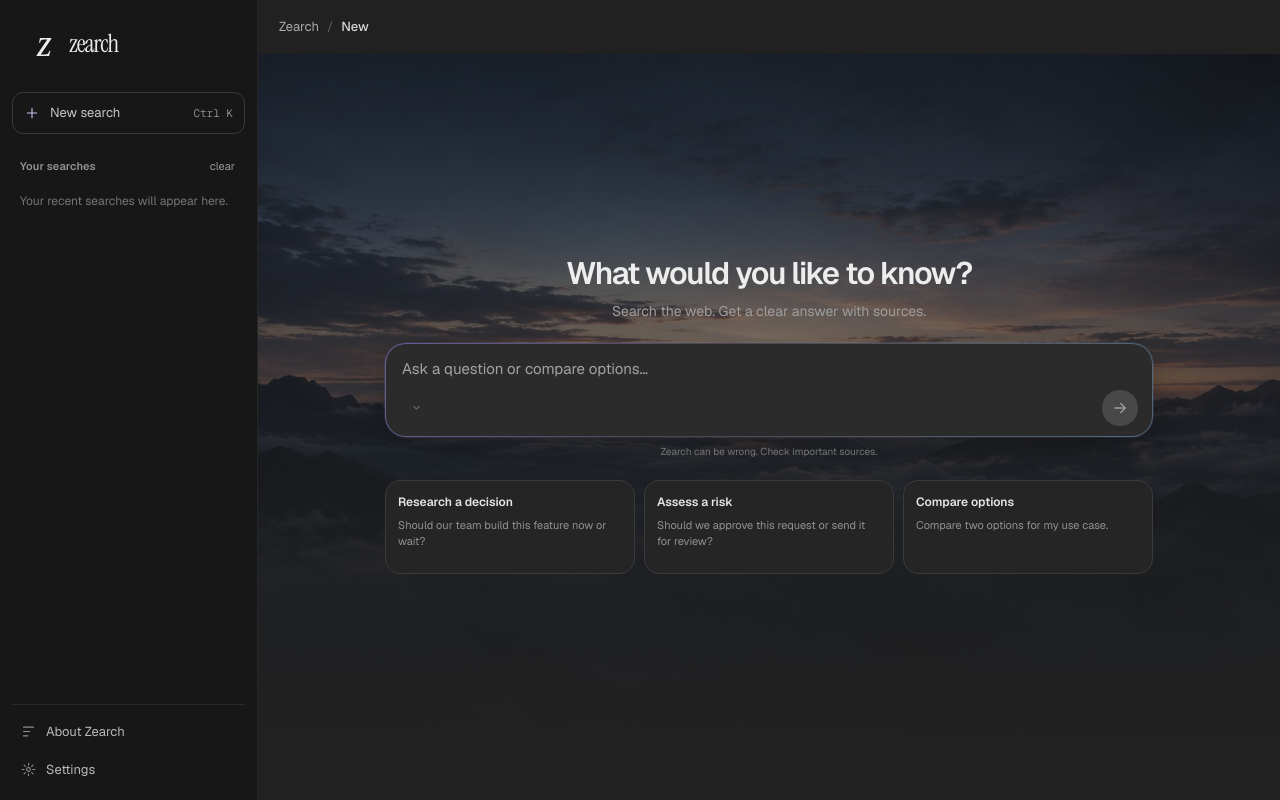
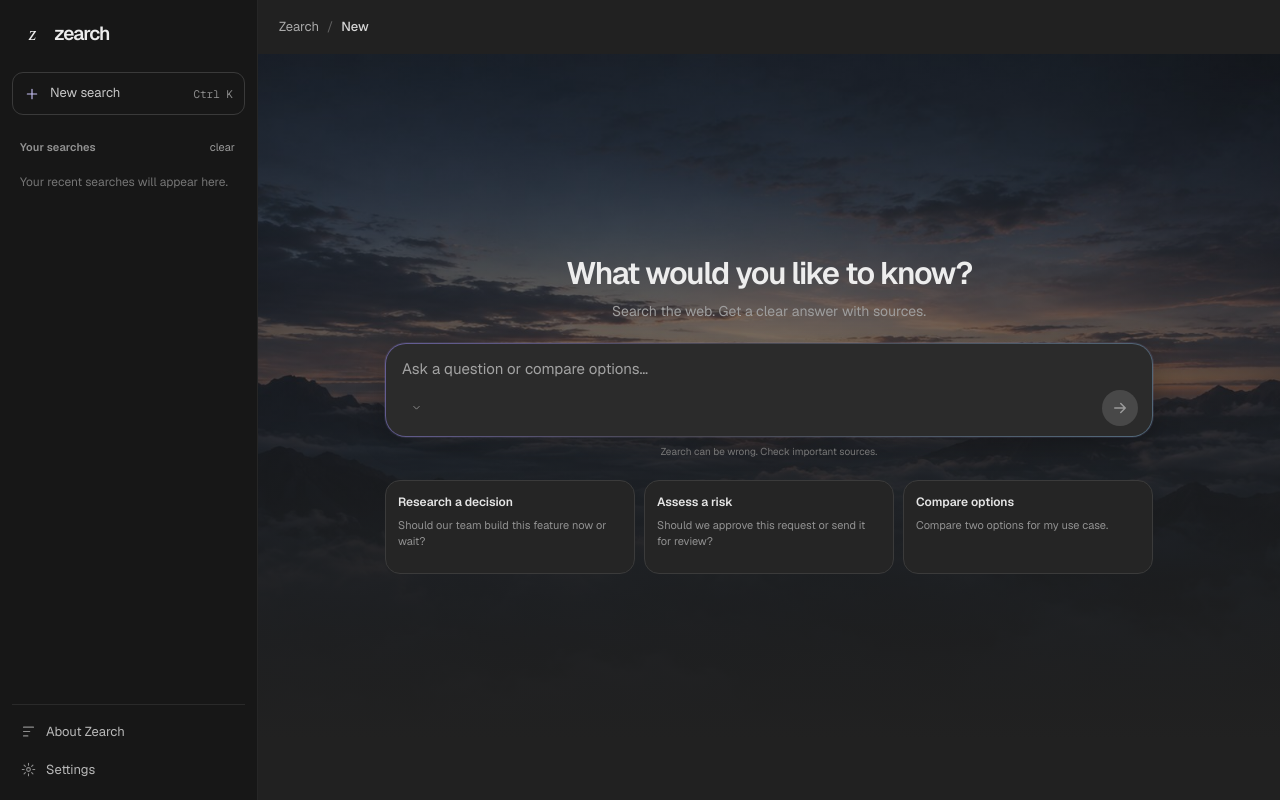
Before and after one commit to brandononchain/verdict, a plain HTML site: page index.html in a window 1280 px wide. Drawn offline with nearby package versions, Linux system fonts and the light colour scheme; no server answers.

Commit message:
Create connected Zearch mark

```diff
--- a/styles.css
+++ b/styles.css
@@ -41,7 +41,8 @@ a { color: inherit; }
 .shell { display: grid; grid-template-columns: var(--rail-width) minmax(0,1fr); height: 100dvh; }
 .rail { display: flex; flex-direction: column; gap: 17px; min-height: 0; padding: 15px 12px 12px; background: var(--rail); border-right: 1px solid #262626; z-index: 30; }
 .rail-head { display: flex; align-items: center; justify-content: space-between; padding: 4px 8px 7px; }
-.brand { display: inline-flex; align-items: center; color: var(--ink); text-decoration: none; font: 25px/1 "Instrument Serif", Georgia, serif; letter-spacing: -.045em; }
+.brand { display: inline-flex; align-items: center; gap: 9px; color: var(--ink); text-decoration: none; font-size: 19px; font-weight: 600; letter-spacing: -.055em; }
+.brand-mark { width: 25px; height: 25px; flex: 0 0 25px; }
 .icon-btn { display: inline-grid; width: 36px; height: 36px; place-items: center; border: 0; border-radius: 9px; background: transparent; color: var(--muted); }
 .icon-btn:hover { background: var(--surface-3); color: var(--ink); }
 .icon-btn svg, .new-btn svg, .rail-link svg, .ghost-btn svg, .decide svg, .pb-pill svg, .menu-btn svg { width: 17px; height: 17px; fill: none; stroke: currentColor; stroke-width: 1.7; stroke-linecap: round; stroke-linejoin: round; }
```
